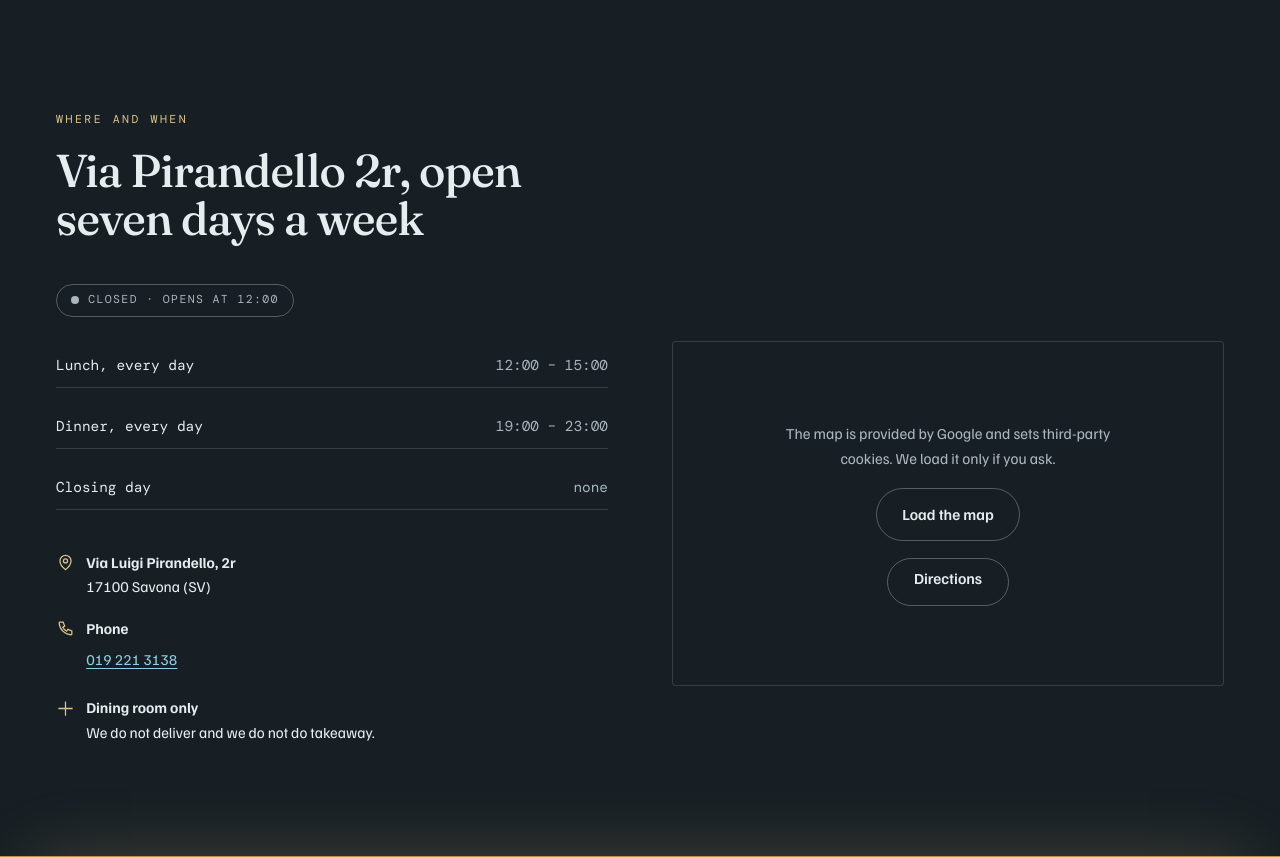
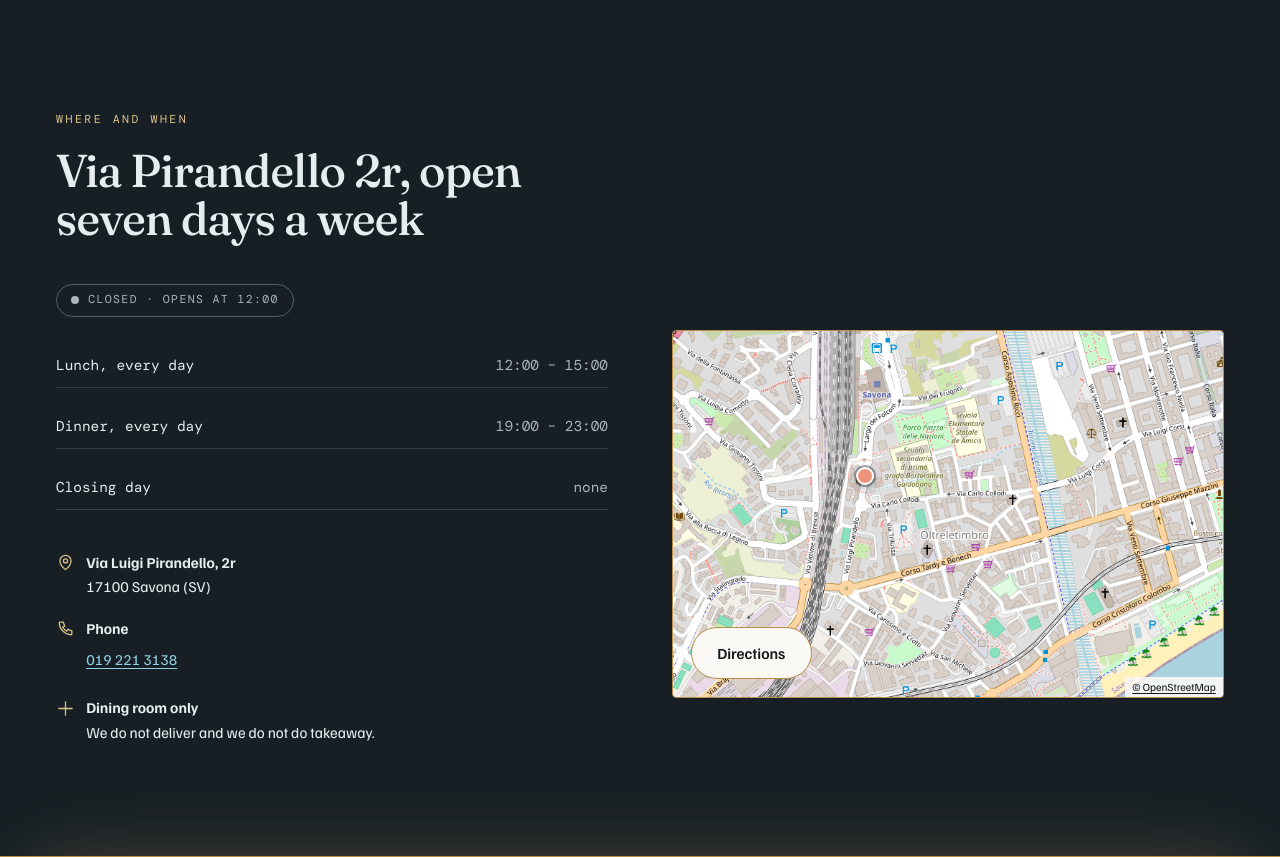
Before and after one commit to YouMei2/site-xsapori, a PHP site: page /x-sapori/en/index.html in a window 1280 px wide. Shown: the part 4853-5710 px from the top of the page. Run offline with PHP 8.4, Linux system fonts and the light colour scheme.

Commit message:
La mappa si vede subito, e non e' piu' di Google
Il blocco del consenso serviva perche' la mappa era un iframe di Google:
apriva una connessione a Google e impostava cookie prima di qualunque
clic, e questo la ePrivacy (in Italia art. 122 del Codice Privacy) lo
vieta senza consenso preventivo. Scriverlo nell'informativa non basta:
informare e chiedere il consenso sono due obblighi diversi.

Adesso la mappa e' fatta di sei riquadri di OpenStreetMap scaricati una
volta e ospitati da noi (172 KB, `loading="lazy"`, quindi si scaricano
solo arrivando in fondo alla pagina). Nessuna richiesta verso terzi,
nessun cookie, nessun indirizzo IP che parte: quindi niente da
consentire e niente da cliccare. Attribuzione a OpenStreetMap in
sovrimpressione, come chiede la licenza ODbL.

Il segnaposto non e' messo a occhio: 34,9% da sinistra e 39,6% dall'alto
sono la posizione del punto 44.305013, 8.470715 dentro quei sei riquadri,
calcolata in coordinate pixel a zoom 16. Misurato nel browser: 35,0% e
39,7%. Il contenitore e' 3:2 come i riquadri, quindi non ritaglia nulla.

**La coordinata nei dati strutturati era sbagliata di 887 metri.**
C'era 44.3075, 8.4813, di provenienza ignota come altri dati che stiamo
verificando uno per uno. Quella giusta l'ha data il cliente ed e'
confermata dal plus code 8F4C+27: decodificandolo si ottiene esattamente
44.305013, 8.470715. Google avrebbe collocato il ristorante quasi un
chilometro piu' in la'.

Tolto il codice JavaScript del consenso: la mappa ora si vede anche a
JavaScript spento, perche' e' fatta di immagini. Riscritta la sezione
sui cookie nell'informativa, italiana e inglese.

Verificato: nessuna risorsa esterna viene piu' caricata automaticamente
dalla home. Gli unici due indirizzi di terzi rimasti sono link che si
aprono solo se premuti — "Indicazioni stradali" e l'attribuzione.
146 elementi misurati per il contrasto, nessuno sotto soglia.

Non verificato: l'aspetto della mappa a schermo. In questa sessione il
pannello del browser non dipinge, quindi il caricamento pigro non scatta
mai. Le immagini rispondono 200 image/png e caricano a 256x256 se
richieste esplicitamente, ma la resa va guardata a occhio.

Co-Authored-By: Claude Opus 5 <noreply@anthropic.com>

```diff
--- a/en/index.html
+++ b/en/index.html
@@ -27,7 +27,7 @@
 <link rel="manifest" href="../site.webmanifest">
 <link rel="preload" href="../assets/fonts/fraunces-latin.woff2" as="font" type="font/woff2" crossorigin>
 <link rel="preload" href="../assets/fonts/familjen-latin.woff2" as="font" type="font/woff2" crossorigin>
-<link rel="stylesheet" href="../styles.css?v=3">
+<link rel="stylesheet" href="../styles.css?v=4">
 <!-- Segna che il JavaScript è attivo: solo in quel caso le sezioni
      partono nascoste per poi comparire. Senza JS il sito resta leggibile. -->
 <script>document.documentElement.classList.add('js');</script>
@@ -53,7 +53,7 @@
     "postalCode": "17100",
     "addressCountry": "IT"
   },
-  "geo": { "@type": "GeoCoordinates", "latitude": 44.3075, "longitude": 8.4813 },
+  "geo": { "@type": "GeoCoordinates", "latitude": 44.305013, "longitude": 8.470715 },
   "openingHoursSpecification": [
     { "@type": "OpeningHoursSpecification", "dayOfWeek": ["Monday","Tuesday","Wednesday","Thursday","Friday","Saturday","Sunday"], "opens": "12:00", "closes": "15:00" },
     { "@type": "OpeningHoursSpecification", "dayOfWeek": ["Monday","Tuesday","Wednesday","Thursday","Friday","Saturday","Sunday"], "opens": "19:00", "closes": "23:00" }
@@ -472,14 +472,20 @@
 
         <div class="reveal" style="--d:120ms">
           <div class="mappa" id="mappa">
-            <div class="mappa__consent" id="mappa-consent">
-              <p>The map is provided by Google and sets third-party cookies. We load it only if you ask.</p>
-              <p style="margin-inline:auto">
-                <button class="btn btn--ghost" type="button" id="mappa-load">Load the map</button>
-              </p>
-              <p style="margin-inline:auto">
-                <a class="btn btn--ghost" href="https://www.google.com/maps/dir/?api=1&amp;destination=Via+Luigi+Pirandello+2r,+17100+Savona" target="_blank" rel="noopener">Directions</a>
-              </p>
+            <div class="mappa__tessere" aria-hidden="true">
+              <img src="../uploads/mappa/16-34309-23752.png" width="256" height="256" alt="" loading="lazy" decoding="async">
+              <img src="../uploads/mappa/16-34310-23752.png" width="256" height="256" alt="" loading="lazy" decoding="async">
+              <img src="../uploads/mappa/16-34311-23752.png" width="256" height="256" alt="" loading="lazy" decoding="async">
+              <img src="../uploads/mappa/16-34309-23753.png" width="256" height="256" alt="" loading="lazy" decoding="async">
+              <img src="../uploads/mappa/16-34310-23753.png" width="256" height="256" alt="" loading="lazy" decoding="async">
+              <img src="../uploads/mappa/16-34311-23753.png" width="256" height="256" alt="" loading="lazy" decoding="async">
+            </div>
+            <span class="mappa__segno" aria-hidden="true"></span>
+            <p class="mappa__crediti">
+              <a href="https://www.openstreetmap.org/copyright" rel="noopener">© OpenStreetMap</a>
+            </p>
+            <div class="mappa__azioni">
+              <a class="btn btn--ghost" href="https://www.google.com/maps/dir/?api=1&amp;destination=44.305013,8.470715" target="_blank" rel="noopener">Directions</a>
             </div>
           </div>
         </div>
@@ -598,6 +604,6 @@
   </div>
 </footer>
 
-<script src="../js/site.js?v=3" defer></script>
+<script src="../js/site.js?v=4" defer></script>
 </body>
 </html>
--- a/en/menu.html
+++ b/en/menu.html
@@ -24,7 +24,7 @@
 <link rel="manifest" href="../site.webmanifest">
 <link rel="preload" href="../assets/fonts/fraunces-latin.woff2" as="font" type="font/woff2" crossorigin>
 <link rel="preload" href="../assets/fonts/familjen-latin.woff2" as="font" type="font/woff2" crossorigin>
-<link rel="stylesheet" href="../styles.css?v=3">
+<link rel="stylesheet" href="../styles.css?v=4">
 <script>document.documentElement.classList.add('js');</script>
 
 <script type="application/ld+json">
@@ -430,7 +430,7 @@
   </div>
 </footer>
 
-<script src="../js/site.js?v=3" defer></script>
-<script src="../js/menu.js?v=3" defer></script>
+<script src="../js/site.js?v=4" defer></script>
+<script src="../js/menu.js?v=4" defer></script>
 </body>
 </html>
--- a/en/privacy.html
+++ b/en/privacy.html
@@ -14,7 +14,7 @@
 <link rel="manifest" href="../site.webmanifest">
 <link rel="preload" href="../assets/fonts/fraunces-latin.woff2" as="font" type="font/woff2" crossorigin>
 <link rel="preload" href="../assets/fonts/familjen-latin.woff2" as="font" type="font/woff2" crossorigin>
-<link rel="stylesheet" href="../styles.css?v=3">
+<link rel="stylesheet" href="../styles.css?v=4">
 <script>document.documentElement.classList.add('js');</script>
 </head>
 <body>
@@ -126,7 +126,7 @@
 
       <h2 style="margin-top:var(--sp-6)">7. Cookies</h2>
       <p class="lead">This site uses no profiling cookies and no third-party analytics. The booking form works without cookies. The typefaces are hosted on our own server: no request is sent to Google Fonts.</p>
-      <p class="lead">The home page offers a map provided by Google. <strong>It is not loaded automatically:</strong> it appears only after you press the "Load the map" button. Until then no data is sent to Google. By pressing the button you accept that Google receives your IP address and may set its own cookies, under its own privacy policy.</p>
+      <p class="lead">The home page shows a map. <strong>It is not a Google map and it is not embedded from any external service:</strong> it is made of <a href="https://www.openstreetmap.org/copyright" rel="noopener">OpenStreetMap</a> images hosted on this same site. Looking at it sends no request to any third party, sets no cookie and discloses your IP address to nobody — which is why you are not asked for any consent. The "Directions" button opens Google Maps in a new tab, but only if you press it.</p>
       <p class="lead" style="margin-top:var(--sp-3)"><em>[TO BE COMPLETED: if you later add Google Analytics, Meta Pixel, embedded maps or review widgets, this section must be rewritten and a consent banner becomes necessary.]</em></p>
 
       <h2 style="margin-top:var(--sp-6)">8. Providing the data</h2>
@@ -184,6 +184,6 @@
     </div>
   </div>
 </footer>
-<script src="../js/site.js?v=3" defer></script>
+<script src="../js/site.js?v=4" defer></script>
 </body>
 </html>
--- a/menu.html
+++ b/menu.html
@@ -24,7 +24,7 @@
 <link rel="manifest" href="site.webmanifest">
 <link rel="preload" href="assets/fonts/fraunces-latin.woff2" as="font" type="font/woff2" crossorigin>
 <link rel="preload" href="assets/fonts/familjen-latin.woff2" as="font" type="font/woff2" crossorigin>
-<link rel="stylesheet" href="styles.css?v=3">
+<link rel="stylesheet" href="styles.css?v=4">
 <script>document.documentElement.classList.add('js');</script>
 
 <script type="application/ld+json">
@@ -439,7 +439,7 @@
   </div>
 </footer>
 
-<script src="js/site.js?v=3" defer></script>
-<script src="js/menu.js?v=3" defer></script>
+<script src="js/site.js?v=4" defer></script>
+<script src="js/menu.js?v=4" defer></script>
 </body>
 </html>
--- a/privacy.html
+++ b/privacy.html
@@ -15,7 +15,7 @@
 <link rel="manifest" href="site.webmanifest">
 <link rel="preload" href="assets/fonts/fraunces-latin.woff2" as="font" type="font/woff2" crossorigin>
 <link rel="preload" href="assets/fonts/familjen-latin.woff2" as="font" type="font/woff2" crossorigin>
-<link rel="stylesheet" href="styles.css?v=3">
+<link rel="stylesheet" href="styles.css?v=4">
 <script>document.documentElement.classList.add('js');</script>
 </head>
 <body>
@@ -127,7 +127,7 @@
 
       <h2 style="margin-top:var(--sp-6)">7. Cookie</h2>
       <p class="lead">Questo sito non utilizza cookie di profilazione né strumenti di analisi statistica di terze parti. Il modulo di prenotazione funziona senza cookie. I caratteri tipografici sono ospitati sul nostro server: nessuna richiesta viene inviata a Google Fonts.</p>
-      <p class="lead">Nella pagina iniziale è disponibile una mappa fornita da Google. <strong>Non viene caricata automaticamente:</strong> compare solo dopo che avete premuto il pulsante «Carica la mappa». Fino a quel momento nessun dato viene inviato a Google. Premendo il pulsante accettate che Google riceva il vostro indirizzo IP e possa impostare cookie propri, secondo la sua informativa.</p>
+      <p class="lead">Nella pagina iniziale è disponibile una mappa. <strong>Non è una mappa di Google e non è incorporata da nessun servizio esterno:</strong> è composta da immagini di <a href="https://www.openstreetmap.org/copyright" rel="noopener">OpenStreetMap</a> ospitate su questo stesso sito. Guardandola non parte nessuna richiesta verso terzi, non viene impostato nessun cookie e il vostro indirizzo IP non viene comunicato a nessuno: per questo non vi viene chiesto alcun consenso. Il pulsante «Indicazioni stradali» apre Google Maps in una scheda nuova, ma solo se lo premete voi.</p>
       <p class="lead" style="margin-top:var(--sp-3)"><em>[DA COMPLETARE: se in seguito aggiungete Google Analytics, Meta Pixel, mappe incorporate o widget di recensioni, questa sezione va riscritta e serve un banner di consenso.]</em></p>
 
       <h2 style="margin-top:var(--sp-6)">8. Conferimento dei dati</h2>
@@ -185,6 +185,6 @@
     </div>
   </div>
 </footer>
-<script src="js/site.js?v=3" defer></script>
+<script src="js/site.js?v=4" defer></script>
 </body>
 </html>
--- a/styles.css
+++ b/styles.css
@@ -809,17 +809,54 @@ img.plate{
 
 /* Mappa su consenso */
 .mappa{
-  position:relative;aspect-ratio:16/10;border-radius:var(--r-sm);overflow:hidden;
-  border:1px solid var(--rule);background:var(--surface-2);
+  /* 3:2 e non 16:10: e' l'esatta proporzione dei sei riquadri (768x512),
+     cosi' la mappa riempie il contenitore senza essere ritagliata ne' stirata */
+  position:relative;aspect-ratio:3/2;border-radius:var(--r-sm);overflow:hidden;
+  /* filetto d'ottone come le altre isole chiare del sito */
+  border:1px solid var(--ottone-50);background:var(--surface-2);
 }
-.mappa__consent{
-  position:absolute;inset:0;display:grid;place-content:center;gap:var(--sp-3);
-  text-align:center;padding:var(--sp-4);
+/* Mappa: sei riquadri di OpenStreetMap ospitati da noi, messi in griglia.
+   Tre in orizzontale e due in verticale danno 768x512, cioe' esattamente
+   3:2, quindi il contenitore combacia e non serve ritagliare niente. */
+.mappa__tessere{
+  position:absolute;inset:0;
+  display:grid;grid-template-columns:repeat(3,1fr);
 }
-.mappa__consent p{color:var(--on-surface-dim);font-size:.95rem;max-width:42ch;}
-/* Link che occupa da solo il paragrafo: nessuna eccezione «in linea» */
-.mappa__consent a{display:inline-block;padding-block:.4rem;}
-.mappa iframe{width:100%;height:100%;border:0;}
+.mappa__tessere img{width:100%;height:auto;display:block;}
+
+/* Il segnaposto sta dove sta il locale: 34,9% da sinistra e 39,6% dall'alto
+   della griglia. Non e' un numero a occhio, e' la posizione del punto
+   44.305013, 8.470715 dentro quei sei riquadri. */
+.mappa__segno{
+  position:absolute;left:34.9%;top:39.6%;
+  width:18px;height:18px;margin:-9px 0 0 -9px;
+  border-radius:50%;
+  background:var(--sigillo);
+  border:2px solid #fff;
+  box-shadow:0 0 0 2px rgba(20,25,28,.35), 0 3px 10px rgba(20,25,28,.4);
+}
+.mappa__segno::after{
+  content:"";position:absolute;inset:-10px;
+  border-radius:50%;border:1px solid var(--sigillo);opacity:.55;
+}
+.mappa__crediti{
+  position:absolute;right:0;bottom:0;
+  padding:.15rem .45rem;
+  background:rgba(251,249,245,.88);
+  font-size:.68rem;line-height:1.4;
+}
+.mappa__crediti a{color:#14191C;text-decoration:underline;}
+.mappa__azioni{
+  position:absolute;left:var(--sp-3);bottom:var(--sp-3);
+}
+/* Il bottone sta sopra la mappa: gli serve un fondo pieno, altrimenti
+   si legge male sulle strade chiare. */
+.mappa__azioni .btn{
+  background:var(--marmo-00);
+  border-color:var(--ottone-50);
+  color:#14191C;
+}
+.mappa__azioni .btn:hover{background:#fff;border-color:var(--ottone-70);color:#14191C;}
 
 /* FAQ (accordion nativo) */
 .faq{margin-top:var(--sp-6);border-top:1px solid var(--rule);}
```
Also changed, not shown: en/book.html (+4 -4 lines), index.html (+23 -11 lines), js/site.js (+9 -19 lines), prenota.html (+4 -4 lines), uploads/mappa/16-34309-23752.png (added), uploads/mappa/16-34309-23753.png (added), uploads/mappa/16-34310-23752.png (added), uploads/mappa/16-34310-23753.png (added), uploads/mappa/16-34311-23752.png (added), uploads/mappa/16-34311-23753.png (added).
